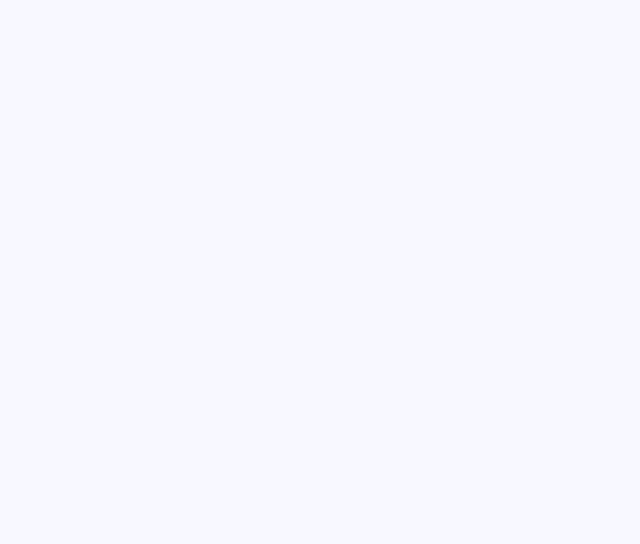
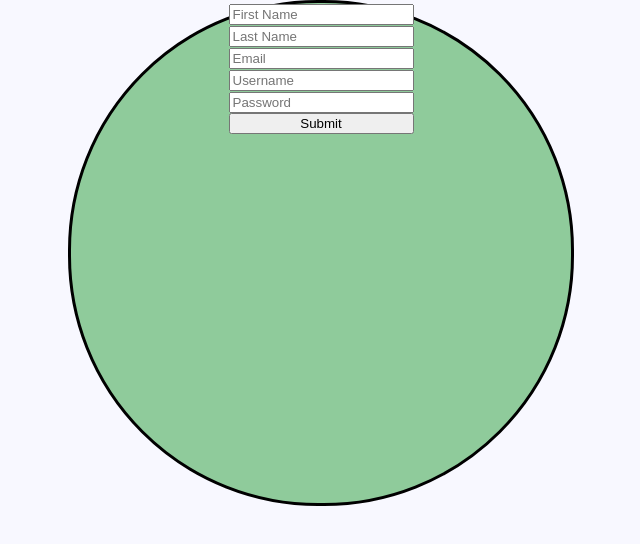
Before and after one commit to PTBW-Essentialism/essentialism-front-end, a React (Create React App) app in the folder essentialism/: page /register in a window 1280 px wide. Shown: the top 544 px of the page, without its empty margins (319-959 px from the left). Built offline with nearby package versions, Linux system fonts and the light colour scheme; a web font is replaced by a local one.

Commit message:
register form created and linked to form state

```diff
--- a/essentialism/package.json
+++ b/essentialism/package.json
@@ -10,7 +10,8 @@
     "react-dom": "^16.13.1",
     "react-router-dom": "^5.2.0",
     "react-scripts": "3.4.1",
-    "styled-components": "^5.1.0"
+    "styled-components": "^5.1.0",
+    "yup": "^0.29.0"
   },
   "scripts": {
     "start": "react-scripts start",
--- a/essentialism/src/App.js
+++ b/essentialism/src/App.js
@@ -13,6 +13,7 @@ function App() {
       <Route exact path="/login">
       </Route>
       <Route exact path="/register">
+        <Register />
       </Route>
     </div>
   );
--- a/essentialism/src/components/main/Landing.js
+++ b/essentialism/src/components/main/Landing.js
@@ -2,7 +2,7 @@ import styled from "styled-components";
 import React from "react";
 import { Link, Redirect } from "react-router-dom";
 
-const SplashContainer = styled.div`
+export const SplashContainer = styled.div`
     display: flex;
     flex-wrap: wrap;
     justify-content: center;
@@ -20,7 +20,7 @@ const SplashTitle = styled.h1`
     font-family: 'Vibur', cursive;
     color: white;
     width: 100%;
-    letter-spacing: 6px;
+    letter-spacing: 7px;
     -webkit-text-stroke: 1px black;
     padding: 50px;
 `;
@@ -28,6 +28,10 @@ const SplashTitle = styled.h1`
 const ButtonLink = styled.a`
     width: 25%;
     margin: 0% 1% 10% 1%;
+
+    &:hover{
+        color: white;
+    }
 `;
 
 const SplashButton = styled.button`
--- a/essentialism/src/components/onboarding/Register.js
+++ b/essentialism/src/components/onboarding/Register.js
@@ -0,0 +1,112 @@
+import React, { useState } from "react";
+import { SplashContainer } from "../main/Landing";
+import styled from "styled-components";
+import * as yup from "yup";
+
+const StyledForm = styled.form`
+    display: flex;
+    flex-direction: column;
+    justify-content: center;
+    align-items: space-evenly;
+`;
+
+const StyledLabel = styled.label`
+
+`;
+
+const StyledInput = styled.input`
+    background-color: #8FCB9B;
+    color: white;
+`;
+
+const Register = () => {
+
+    const [formState, setFormState] = useState({
+        firstName: "",
+        lastName: "",
+        email: "",
+        username: "",
+        password: ""
+    });
+
+    const handleChange = e => {
+        const value = e.target.type === "checkbox" ? e.target.checked : e.target.value;
+        setFormState({
+            ...formState,
+            [e.target.name]: value
+        });
+        console.log(formState);
+        //validate();
+    }
+
+    const validate = () => {
+
+    }
+
+    const handleSubmit = e => {
+        e.preventDefault();
+        setFormState({
+            firstName: "",
+            lastName: "",
+            email: "",
+            username: "",
+            password: ""
+        });
+    }
+
+    return (
+        <SplashContainer>
+            <StyledForm onSubmit={handleSubmit}>
+                <label htmlFor="firstName">
+                    <input
+                        id="firstName"
+                        name="firstName"
+                        placeholder="First Name"
+                        value={formState.firstName}
+                        onChange={handleChange}
+                    />
+                </label>
+                <label htmlFor="lastName">
+                    <input
+                        id="lastName"
+                        name="lastName"
+                        placeholder="Last Name"
+                        value={formState.lastName}
+                        onChange={handleChange}
+                    />
+                </label>
+                <label htmlFor="email">
+                    <input
+                        id="email"
+                        name="email"
+                        placeholder="Email"
+                        value={formState.email}
+                        onChange={handleChange}
+                    />
+                </label>
+                <label htmlFor="username">
+                    <input
+                        id="username"
+                        name="username"
+                        placeholder="Username"
+                        value={formState.username}
+                        onChange={handleChange}
+                    />
+                </label>
+                <label htmlFor="password">
+                    <input
+                        type="password"
+                        id="password"
+                        name="password"
+                        placeholder="Password"
+                        value={formState.password}
+                        onChange={handleChange}
+                    />
+                </label>
+                <button>Submit</button>
+            </StyledForm>
+        </SplashContainer>
+    );
+}
+
+export default Register;
```
Also changed, not shown: 1 other file (tests, documents, lock files or other folders).
